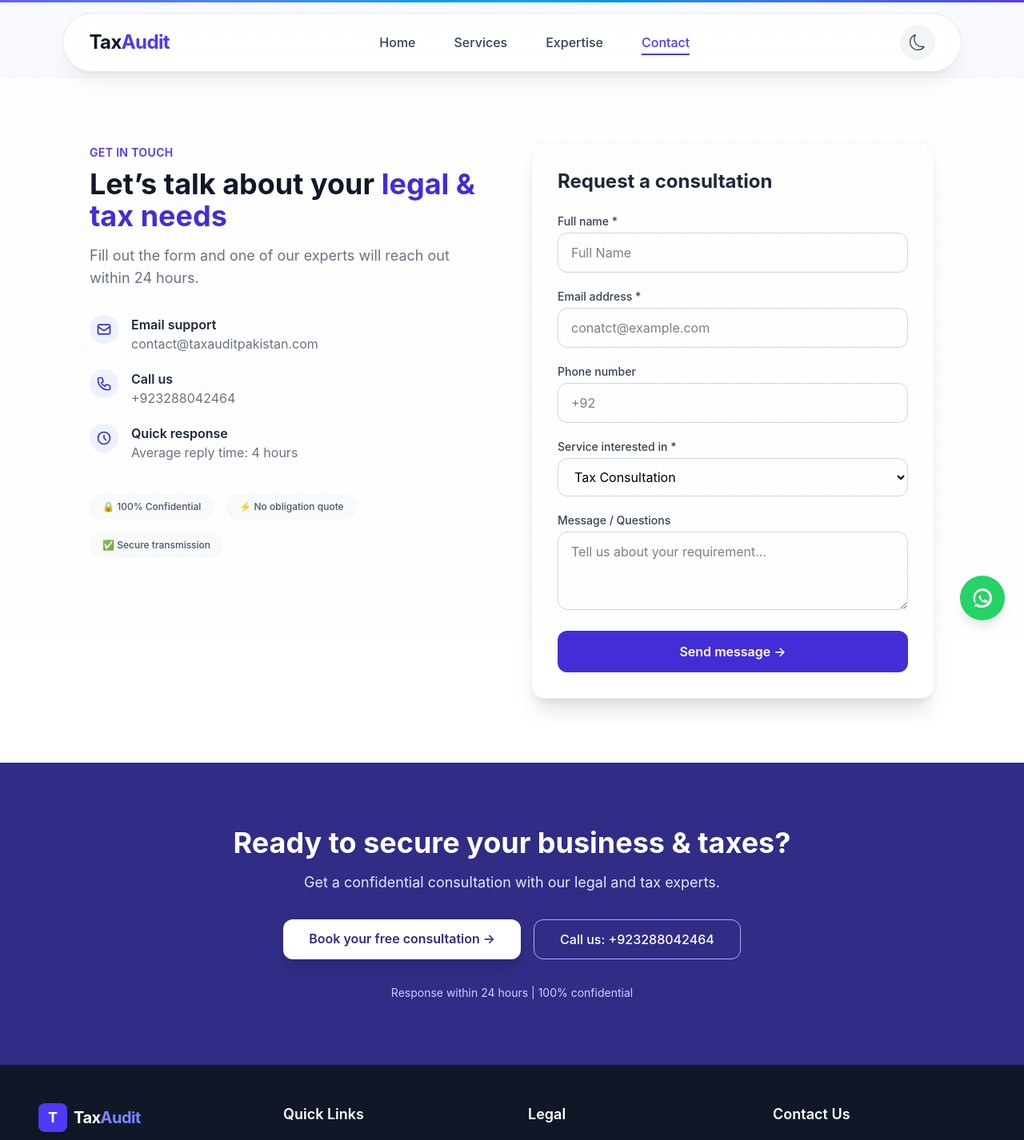
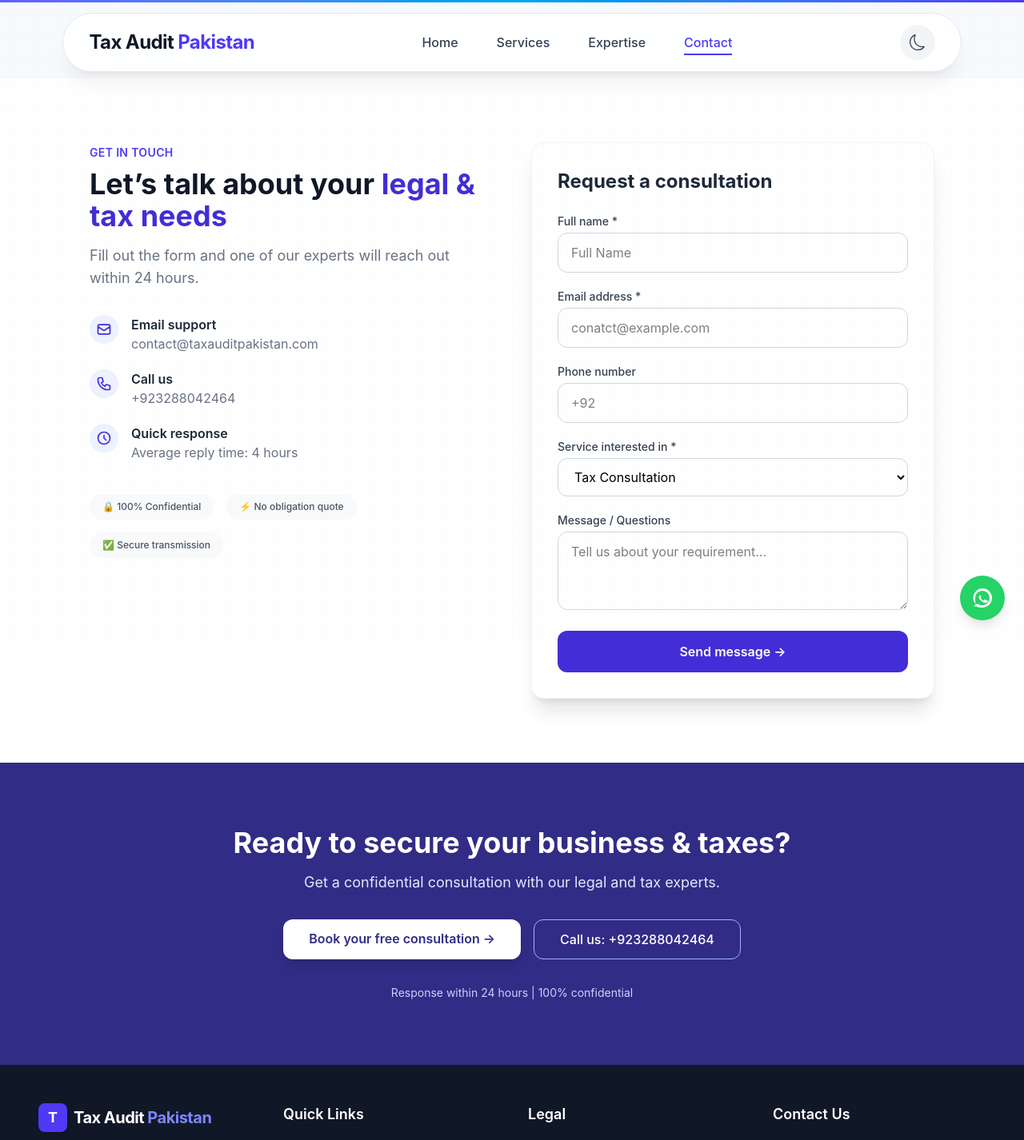
Before and after one commit to aliamadkhangit/taxaudit, a React (Vite) app: page /contact in a window 1280 px wide. Shown: the top 1426 px of the page at 80% size. Built offline with nearby package versions, Linux system fonts and the light colour scheme.

Commit message:
updated spell mistake

```diff
--- a/src/components/Footer.jsx
+++ b/src/components/Footer.jsx
@@ -36,7 +36,7 @@ export default function Footer() {
                 <span className="text-white font-bold text-lg">T</span>
               </div>
               <span className="font-bold text-white text-xl tracking-tight">
-                Tax<span className="text-indigo-400">Audit</span>
+                Tax Audit <span className="text-indigo-400">Pakistan</span>
               </span>
             </div>
             <p className="text-sm text-gray-400 leading-relaxed">
--- a/src/components/Navbar.jsx
+++ b/src/components/Navbar.jsx
@@ -125,8 +125,8 @@ export default function Navbar() {
                 text-gray-900 dark:text-white
               "
             >
-              Tax
-              <span className="text-indigo-600">Audit</span>
+              Tax Audit
+              <span className="text-indigo-600"> Pakistan</span>
             </Link>
 
             {/* Desktop Links */}
```
